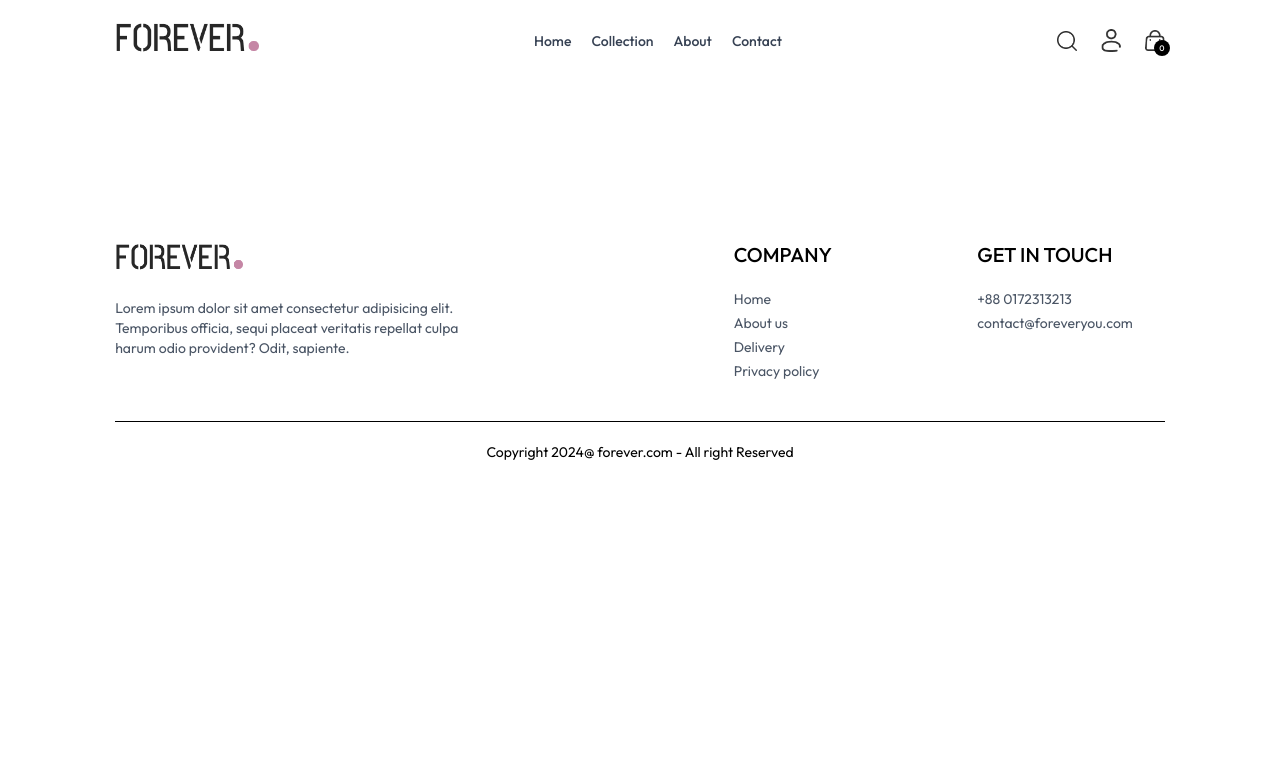
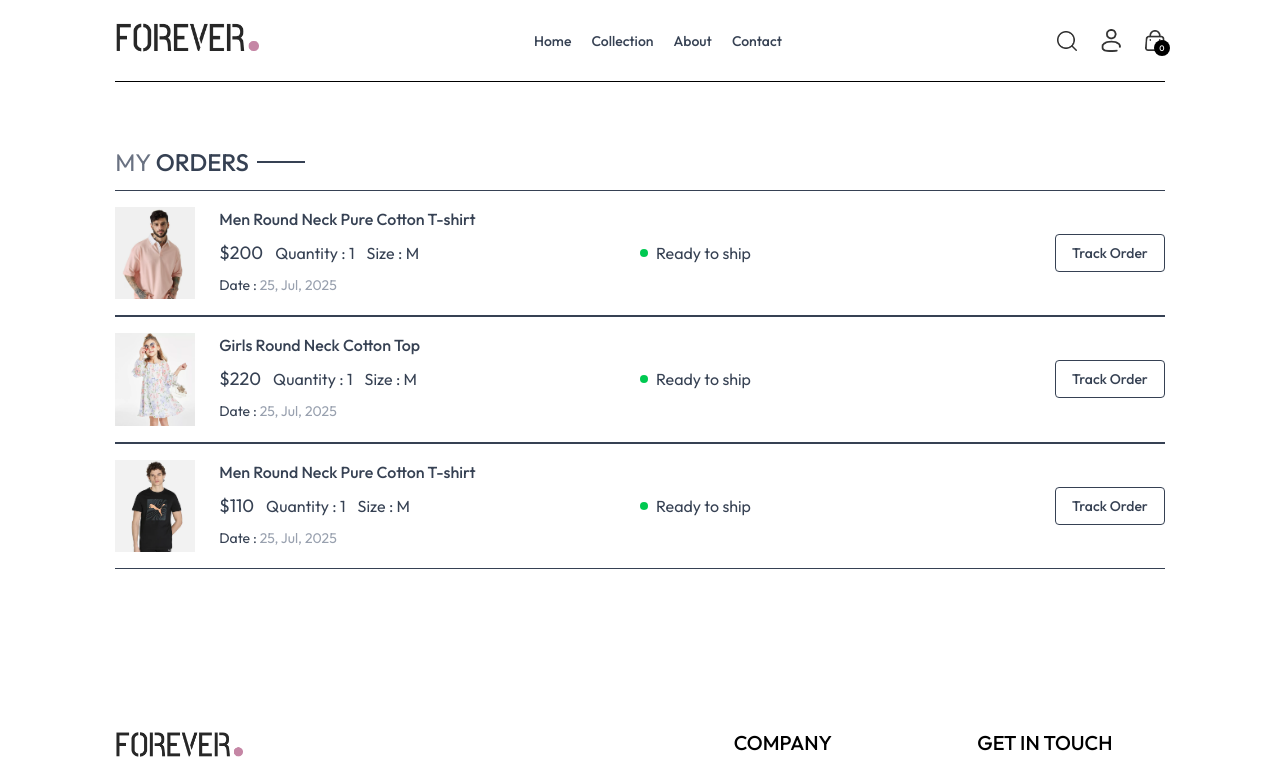
Before and after one commit to radshahamat/Ecommerce-with-Reactjs-01, a React (Vite) app: page /orders in a window 1280 px wide. Shown: the top 780 px of the page. Built offline with nearby package versions, Linux system fonts and the light colour scheme.

Commit message:
Orders page completed

```diff
--- a/src/context/ShopContext.jsx
+++ b/src/context/ShopContext.jsx
@@ -14,7 +14,7 @@
     const [search,setSearch] = useState('');
     const [showSearch,setShowSearch] = useState(false);
     const [cartItems, setCartItems] = useState({});
-    // const navigate = useNavigate();
+
 
     const addToCart = async (itemId,size) => {
 
--- a/src/pages/Orders.jsx
+++ b/src/pages/Orders.jsx
@@ -1,8 +1,47 @@
-import React from 'react'
+import React, { useContext } from 'react'
+import { ShopContext } from '../context/ShopContext'
+import Title from '../components/Title'
 
 const Orders = () => {
+
+  const {products, currency} = useContext(ShopContext)
   return (
-    <div>
+    <div className='border-t pt-16'>
+
+      <div className='text-2xl'>
+          <Title text1={'MY'} text2={'ORDERS'}/>
+      </div>
+
+      <div>
+        {
+          products.slice(1,4).map((item,index)=>(
+            <div key={index} className='py-4 border-t border-b text-gray-700 flex flex-col md:flex-row md:items-center md:justify-between gap-4'>
+              <div className='flex items-start gap-6 text-sm'>
+                  <img className='w-16 sm:w-20' src={item.image[0]} alt="" />
+                  <div>
+                    <p className='sm:text-base font-medium'>{item.name}</p>
+                    <div className='flex items-center gap-3 mt-2 text-base text-gray-700'>
+                        <p className='text-lg'>{currency}{item.price}</p>
+                        <p>Quantity : 1</p>
+                        <p>Size : M</p>
+                    </div>
+
+                    <p className='mt-2'>Date : <span className='text-gray-400'>25, Jul, 2025</span></p>
+                  </div>
+              </div>
+
+              <div className='md:w-1/2 flex justify-between'>
+                  <div className='flex items-center gap-2'>
+                      <p className='min-w-2 h-2 rounded-full bg-green-500'></p>
+                      <p className='text-sm md:text-base'>Ready to ship</p>
+                  </div>
+                  <button className='border px-4 py-2 text-sm font-medium rounded-sm'>Track Order</button>
+              </div>
+
+            </div>
+          ))
+        }
+      </div>
 
     </div>
   )
--- a/src/pages/PlaceOrder.jsx
+++ b/src/pages/PlaceOrder.jsx
@@ -1,11 +1,18 @@
-import React, { useState } from 'react'
+import React, { useContext, useState } from 'react'
 import Title from '../components/Title'
 import CartTotal from '../components/CartTotal'
 import { assets } from '../assets/assets'
+import { ShopContext } from '../context/ShopContext'
+import { useNavigate } from 'react-router-dom';
+
 
 const PlaceOrder = () => {
 
   const [method,setMethod] = useState('cod');
+
+//   const {navigate} = useContext(ShopContext);
+    const navigate = useNavigate(); // ✅ replace useContext
+
 
   return (
     <div className='flex flex-col sm:flex-row justify-between gap-4 pt-5 sm:pt-14 min-h-[80vh] border-t'>
@@ -64,7 +71,7 @@
             </div>
 
             <div className='w-full text-end mt-8'>
-                <button className='bg-black text-white px-16 py-3 text-sm'>PLACE ORDER</button>
+                <button onClick={()=>navigate('/orders')} className='bg-black text-white px-16 py-3 text-sm'>PLACE ORDER</button>
             </div>
         </div>
       </div>
```
